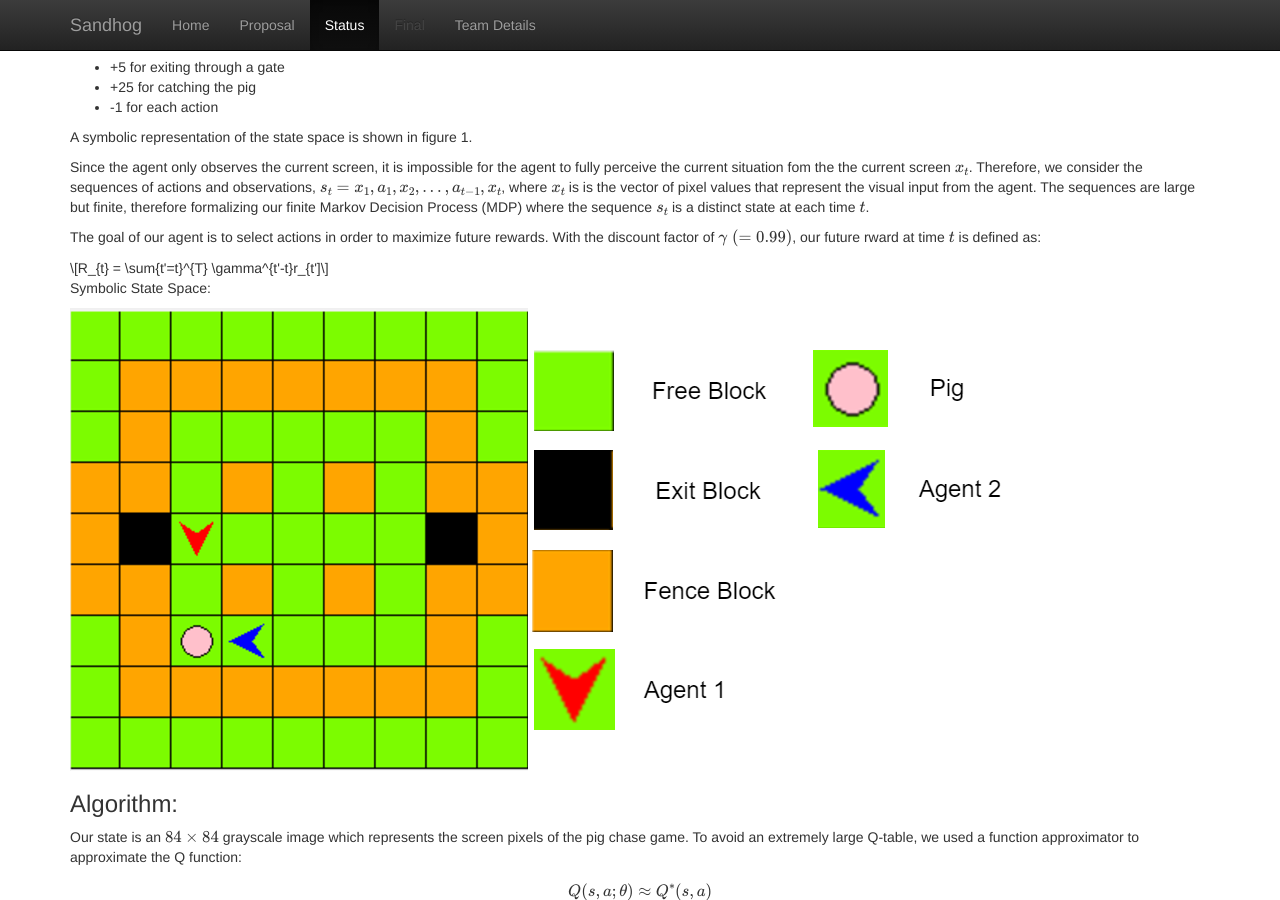
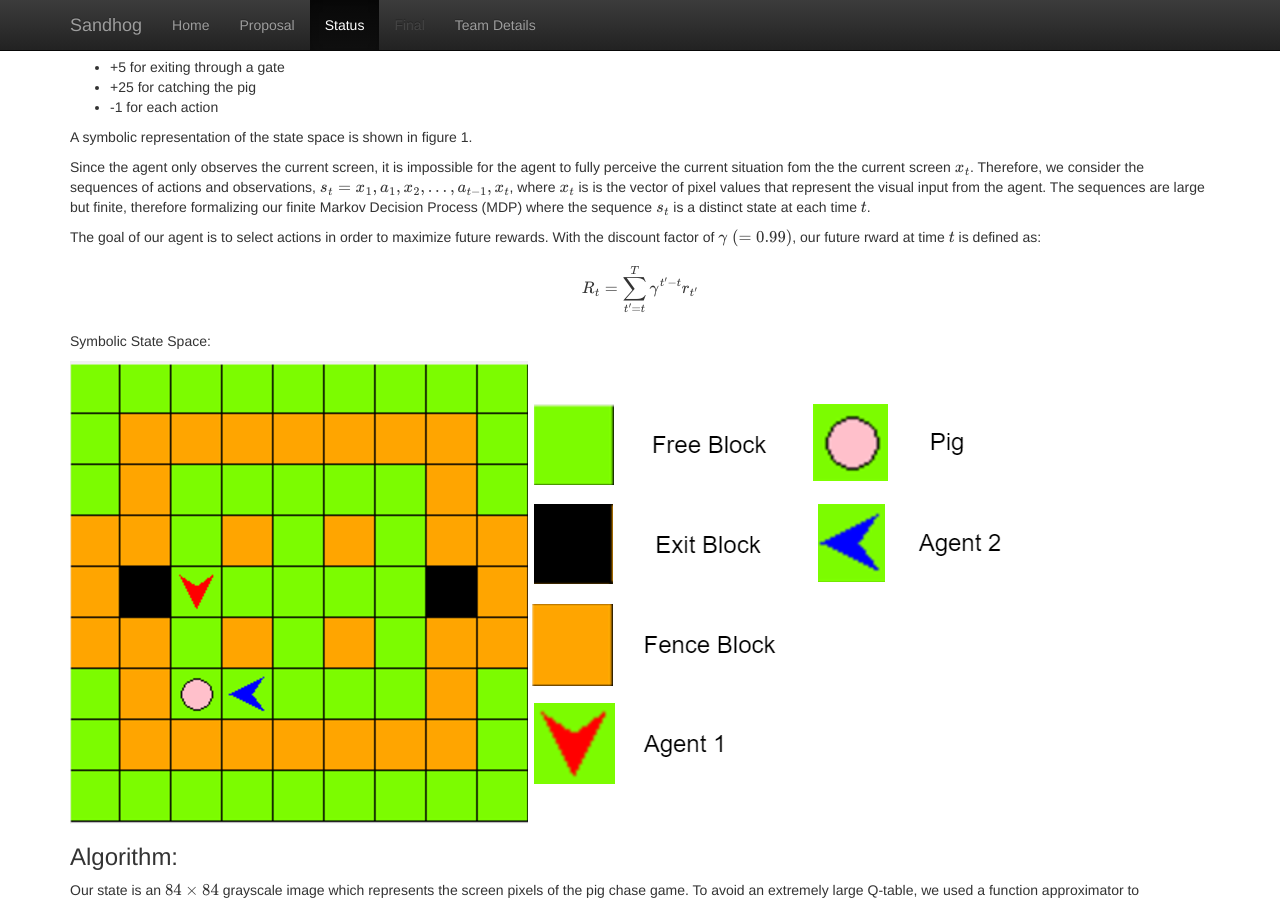
Before and after one commit to hfloresr/Sandhog, a Jekyll site: the page built from docs/status.md, in a window 1280 px wide and 900 px high, scrolled down 997 px. Built offline with Jekyll 4.4.1, drawn with Linux system fonts in a browser that asks for light colours; formulas are drawn with MathJax 3.

```diff
--- a/docs/status.md
+++ b/docs/status.md
@@ -27,7 +27,7 @@ Since the agent only observes the current screen, it is impossible for the agent
 
 The goal of our agent is to select actions in order to maximize future rewards. With the discount factor of $$\gamma \; (=0.99)$$, our future rward at time $$t$$ is defined as:
 
-$$R_{t} = \sum{t'=t}^{T} \gamma^{t'-t}r_{t']$$
+$$R_{t} = \sum_{t'=t}^{T} \gamma^{t'-t}r_{t'}$$
 
 Symbolic State Space:
 
```
